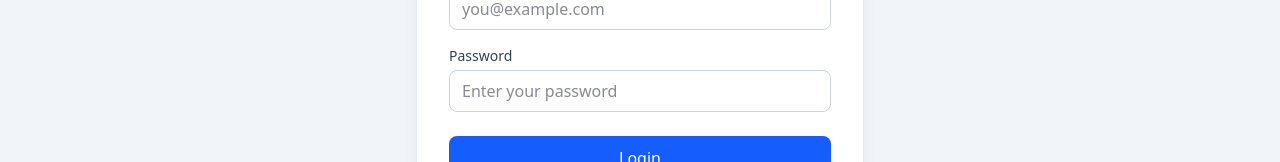
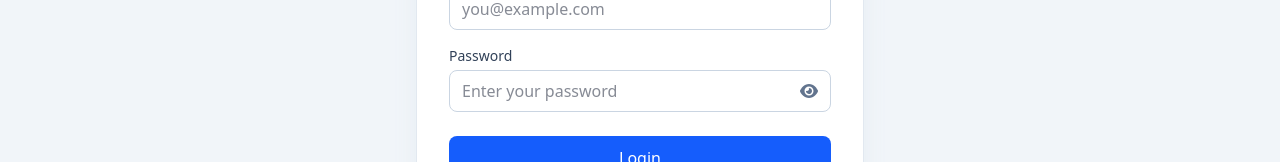
Before and after one commit to Kidslasher7RN/MyTasks-To-Do-App-, a React (Vite) app: page /login in a window 1280 px wide. Shown: the part 348-510 px from the top of the page. Built offline with nearby package versions, Linux system fonts and the light colour scheme.

Commit message:
feat: reset-password

```diff
--- a/index.html
+++ b/index.html
@@ -2,9 +2,13 @@
 <html lang="en">
   <head>
     <meta charset="UTF-8" />
-    <link rel="icon" type="image/svg+xml" href="/vite.svg" />
+    <link
+      rel="icon"
+      type="image/svg+xml"
+      href="/src/assets/list-check-solid-full.svg"
+    />
     <meta name="viewport" content="width=device-width, initial-scale=1.0" />
-    <title>package</title>
+    <title>Remind Me Lol</title>
   </head>
   <body>
     <div id="root"></div>
--- a/src/components/fragments/AuthForm.jsx
+++ b/src/components/fragments/AuthForm.jsx
@@ -1,10 +1,12 @@
-import {useContext, useRef, useState} from "react";
+import {useRef, useState} from "react";
 import {login, register} from "../../services/auth.service";
 import {Link, useNavigate} from "react-router-dom";
-import {AuthInfo} from "../../contexts/AuthContext";
+import {faEye, faEyeSlash} from "@fortawesome/free-solid-svg-icons";
+import {FontAwesomeIcon} from "@fortawesome/react-fontawesome";
 
 export default function AuthForm({authType}) {
   const [authError, setAuthError] = useState("");
+  const [showPassword, setShowPassword] = useState(false);
   const navigate = useNavigate();
 
   const emailInputRef = useRef(null);
@@ -70,16 +72,26 @@ export default function AuthForm({authType}) {
             >
               Password
             </label>
+            <div className="relative">
               <input
                 ref={passwordInputRef}
                 id="password"
                 name="password"
-              type="password"
+                type={showPassword ? "text" : "password"}
                 required
                 placeholder="Enter your password"
-              autoComplete="current-password"
-              className="w-full rounded-lg border border-slate-300 px-3 py-2 text-slate-900 outline-none transition focus:border-blue-500 focus:ring-2 focus:ring-blue-200"
+                autoComplete={authType === "login" ? "current-password" : "new-password"}
+                className="w-full rounded-lg border border-slate-300 px-3 py-2 pr-10 text-slate-900 outline-none transition focus:border-blue-500 focus:ring-2 focus:ring-blue-200"
               />
+              <button
+                type="button"
+                aria-label={showPassword ? "Hide password" : "Show password"}
+                onClick={() => setShowPassword((prev) => !prev)}
+                className="absolute inset-y-0 right-0 flex items-center px-3 text-slate-500 transition hover:text-slate-700"
+              >
+                <FontAwesomeIcon icon={showPassword ? faEyeSlash : faEye} />
+              </button>
+            </div>
           </div>
         </div>
         {authError && (
--- /dev/null
+++ b/src/components/fragments/Loading.jsx
@@ -0,0 +1,7 @@
+export default function Loading() {
+  return (
+    <div className="m-auto w-full h-screen flex justify-center items-center">
+      <div className=" p-10 border-10 rounded-full border-[#C2C2C2] border-t-blue-500 animate-spin [animation-duration:1s]"></div>
+    </div>
+  );
+}
--- a/src/components/fragments/Logo.jsx
+++ b/src/components/fragments/Logo.jsx
@@ -4,9 +4,7 @@ import {AuthInfo} from "../../contexts/AuthContext";
 import {useContext} from "react";
 import {supabase} from "../../supabaseClient";
 import {useNavigate} from "react-router-dom";
-import {TasksContext} from "../../contexts/TasksContext";
 
-// import {useEffect, useState} from "react";
 export default function Logo() {
   const days = [
     "Sunday",
@@ -33,8 +31,6 @@ export default function Logo() {
   ];
   const date = new Date();
 
-  // const {setShownTasks, setTasks} = useContext(TasksContext);
-
   const {authSession, setAuthSession} = useContext(AuthInfo);
 
   const navigate = useNavigate();
@@ -53,7 +49,7 @@ export default function Logo() {
             icon={faListCheck}
             className="mr-2 text-indigo-600"
           />
-          My Tasks
+          Remind Me Lol
         </span>
         <p className="justify-self-end text-slate-500 max-sm:col-span-2 max-sm:row-start-2 max-sm:justify-self-start">
           {authSession.user.email}
--- a/src/components/fragments/tasks_list/Task.jsx
+++ b/src/components/fragments/tasks_list/Task.jsx
@@ -18,7 +18,7 @@ export default function Task({id, name, state}) {
         onChange={() => completeTask(id, tasks, setTasks)}
       />
       <p
-        className={`min-w-0 flex-1 [overflow-wrap:anywhere] ${state ? "line-through" : ""}`}
+        className={`min-w-0 flex-1 wrap-anywhere ${state ? "line-through" : ""}`}
       >
         {name}
       </p>
--- a/src/components/pages/Home.jsx
+++ b/src/components/pages/Home.jsx
@@ -11,6 +11,7 @@ import {AuthInfo} from "../../contexts/AuthContext";
 import TasksContextProvider from "../../contexts/TasksContext";
 import {useEffect, useContext} from "react";
 import {useNavigate} from "react-router-dom";
+import Loading from "../fragments/Loading";
 
 export default function Home() {
   const {authSession, setAuthSession} = useContext(AuthInfo);
@@ -35,7 +36,7 @@ export default function Home() {
   if (!authSession) {
     return (
       <>
-        <p>Loading..........</p>
+        <Loading />
       </>
     );
   }
--- a/src/main.jsx
+++ b/src/main.jsx
@@ -7,12 +7,14 @@ import TaskView from "./components/pages/TaskView.jsx";
 import ErrorPage from "./components/pages/ErrorPage.jsx";
 import AuthForm from "./components/fragments/authForm.jsx";
 import AuthProvider from "./contexts/AuthContext.jsx";
+import Loading from "./components/fragments/Loading.jsx";
 
 const router = createBrowserRouter([
   {path: "/", element: <Home />, errorElement: <ErrorPage />},
   {path: "/login", element: <AuthForm authType={"login"} />},
   {path: "/register", element: <AuthForm authType={"register"} />},
   {path: "/task/:id", element: <TaskView />},
+  {path: "/loading", element: <Loading />},
 ]);
 
 createRoot(document.getElementById("root")).render(
```
Also changed, not shown: src/list-check-solid-full.svg (added), 1 other file (tests, documents, lock files or other folders). Lines whose indentation alone changed are shown as unchanged.
